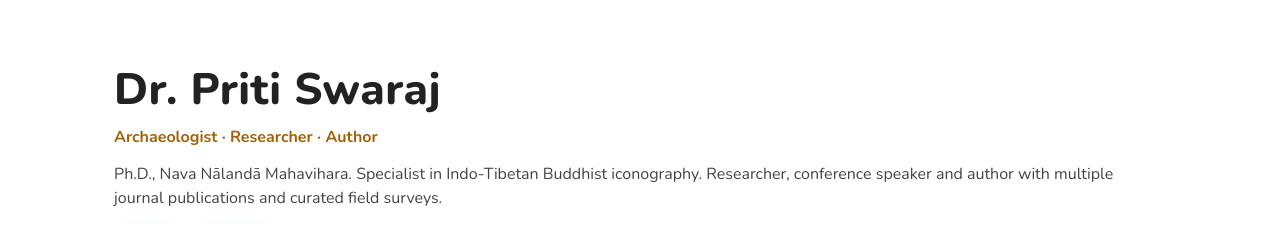
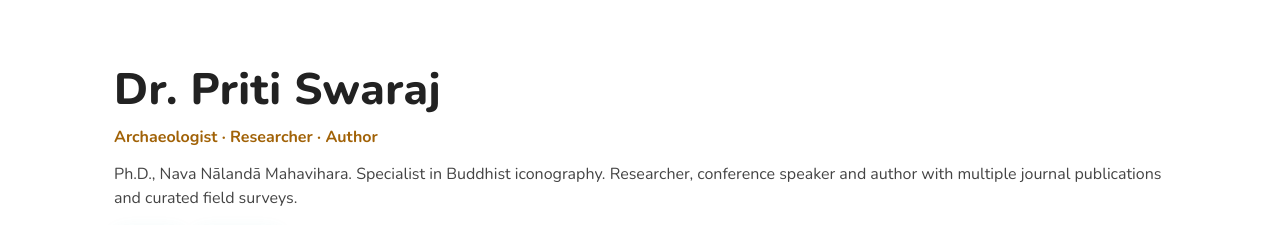
Before and after one commit to aayush-916/pritiswaraj, a plain HTML site: page index.html in a window 1280 px wide. Shown: the top 225 px of the page. Drawn offline with nearby package versions, Linux system fonts and the light colour scheme.

Commit message:
first commit

```diff
--- a/index.html
+++ b/index.html
@@ -90,7 +90,7 @@
       <div class="hero-left">
         <h1>Dr. Priti Swaraj</h1>
         <div class="roles">Archaeologist · Researcher · Author</div>
-        <p class="lead">Ph.D., Nava Nālandā Mahavihara. Specialist in Indo‑Tibetan Buddhist iconography. Researcher, conference speaker and author with multiple journal publications and curated field surveys.</p>
+        <p class="lead">Ph.D., Nava Nālandā Mahavihara. Specialist in Buddhist iconography. Researcher, conference speaker and author with multiple journal publications and curated field surveys.</p>
         <div class="cta">
           <a href="mailto:pritiswaraj75@gmail.com" class="btn">Email</a>
           <a href="#contact" class="btn secondary">Contact</a>
```
